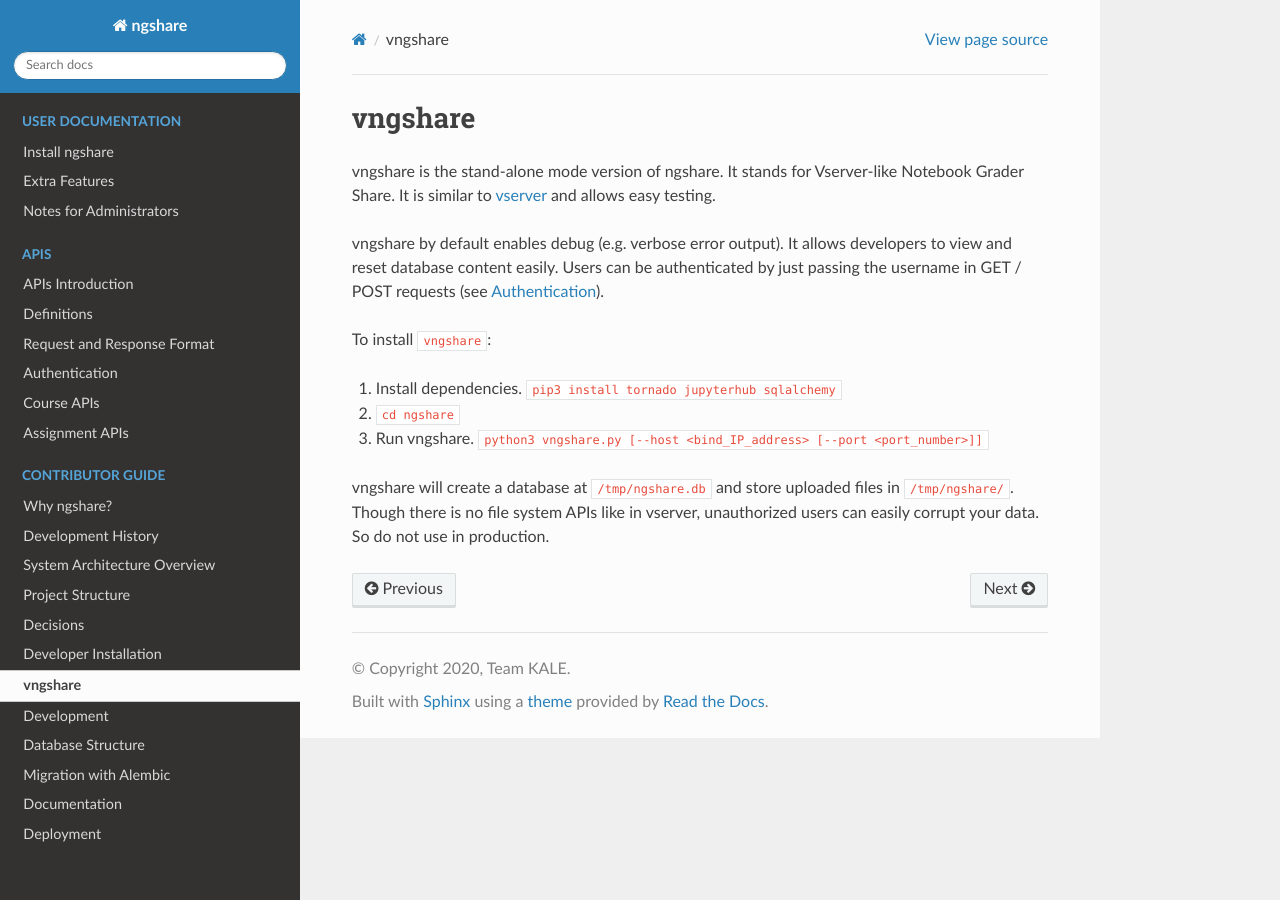
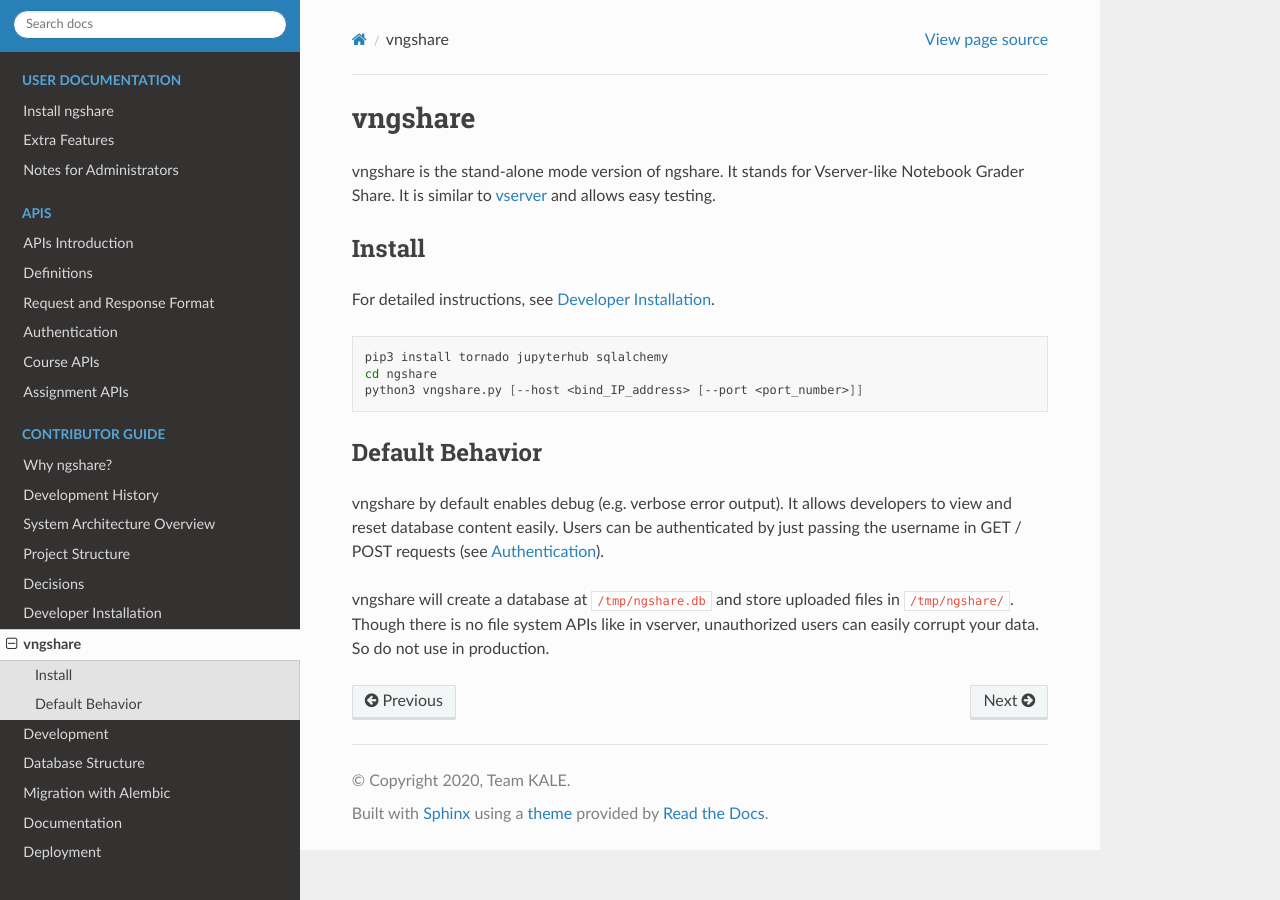
Before and after one commit to LibreTexts/ngshare, a Sphinx documentation site: the page built from docs/contributer_guide/vngshare.rst, in a window 1280 px wide. Built offline with Sphinx 7.4.7 and the Read the Docs theme 2.0.0, drawn with Linux system fonts in a browser that asks for light colours.

Commit message:
change vngshare

```diff
--- a/docs/contributer_guide/vngshare.rst
+++ b/docs/contributer_guide/vngshare.rst
@@ -2,12 +2,19 @@
 ========
 vngshare is the stand-alone mode version of ngshare. It stands for Vserver-like Notebook Grader Share. It is similar to `vserver <https://github.com/lxylxy123456/ngshare-vserver/>`_ and allows easy testing.
 
+Install
+-------
+For detailed instructions, see :doc:`install`.
+
+.. code:: bash
+
+    pip3 install tornado jupyterhub sqlalchemy
+    cd ngshare
+    python3 vngshare.py [--host <bind_IP_address> [--port <port_number>]]
+
+Default Behavior
+----------------
+
 vngshare by default enables debug (e.g. verbose error output). It allows developers to view and reset database content easily. Users can be authenticated by just passing the username in GET / POST requests (see :doc:`/api/authentication`).
 
-To install ``vngshare``:
-
-1. Install dependencies. ``pip3 install tornado jupyterhub sqlalchemy``
-2. ``cd ngshare``
-3. Run vngshare. ``python3 vngshare.py [--host <bind_IP_address> [--port <port_number>]]``
-
 vngshare will create a database at ``/tmp/ngshare.db`` and store uploaded files in ``/tmp/ngshare/``. Though there is no file system APIs like in vserver, unauthorized users can easily corrupt your data. So do not use in production.
```
